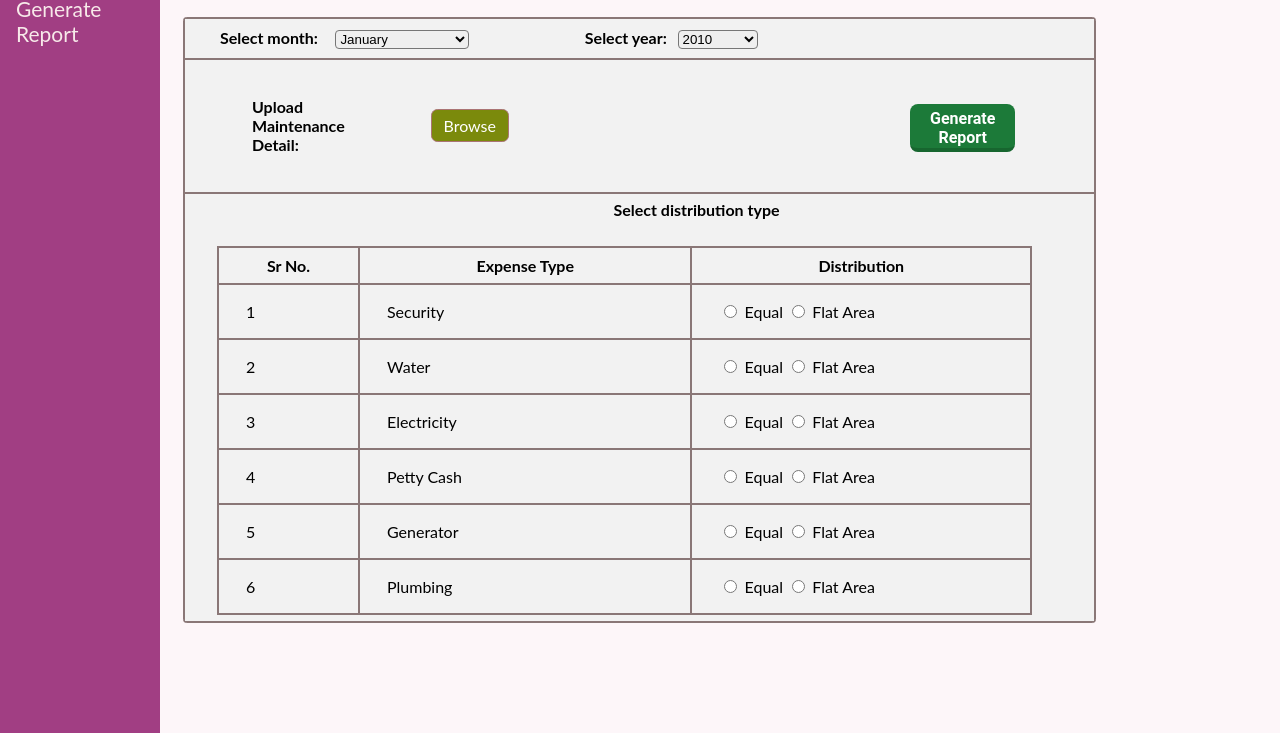
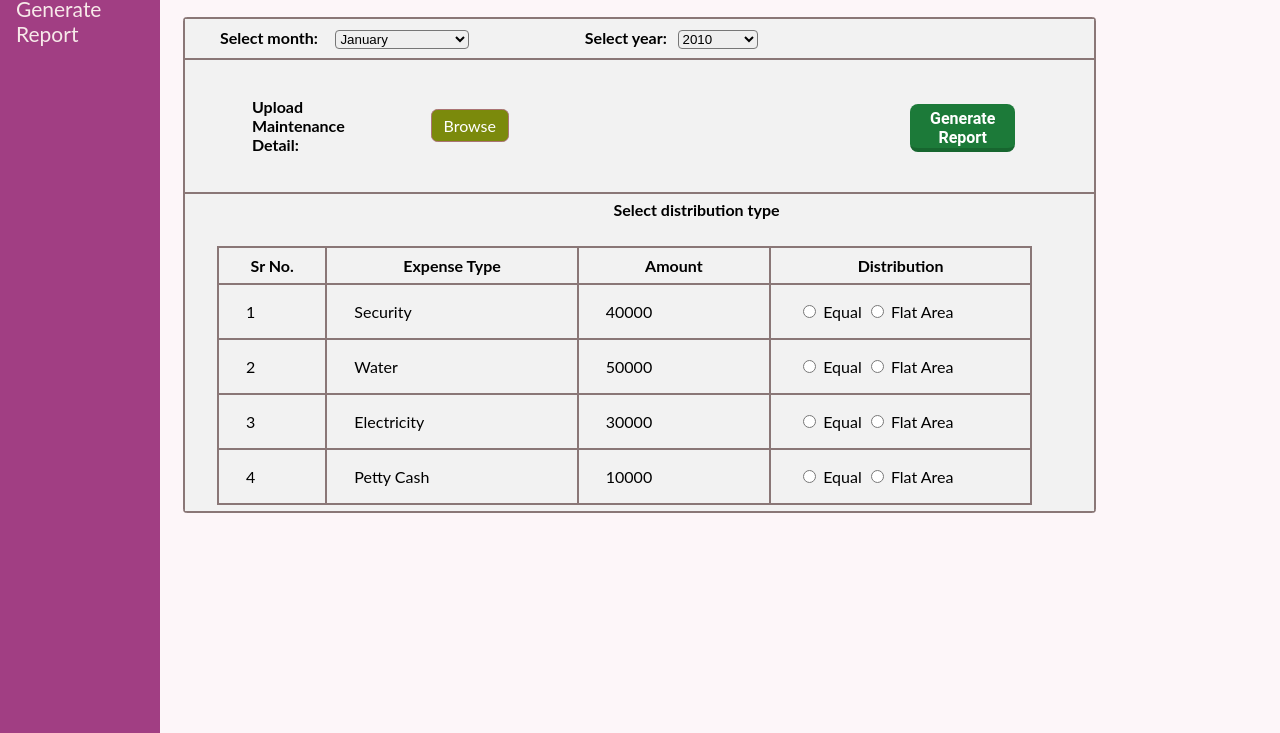
Before and after one commit to Amit9886/easymaintenance, a plain HTML site: page index.html in a window 1280 px wide. Shown: the part 67-800 px from the top of the page. Drawn offline with Linux system fonts and the light colour scheme.

Commit message:
updated index.html

```diff
--- a/index.html
+++ b/index.html
@@ -276,6 +276,7 @@
                 <thead id="distTypeHeader">
                   <th>Sr No.</th>
                   <th>Expense Type</th>
+                  <th>Amount</th>
                   <th>Distribution</th>
                 </thead>
               </tr>
@@ -285,6 +286,9 @@
                 </td>
                 <td>
                   <p>Security</p>
+                </td>
+                <td>
+                  <p>40000</p>
                 </td>
                 <td>
                   <input type="radio" id="distribution1" name="securityDistribution" value="equal">
@@ -301,6 +305,9 @@
                   <p>Water</p>
                 </td>
                 <td>
+                  <p>50000</p>
+                </td>
+                <td>
                   <input type="radio" id="distribution1" name="waterDistribution" value="equal">
                   <label for="distribution1">Equal</label>
                   <input type="radio" id="distribution2" name="waterDistribution" value="flatArea">
@@ -313,6 +320,9 @@
                 </td>
                 <td>
                   <p>Electricity</p>
+                </td>
+                <td>
+                  <p>30000</p>
                 </td>
                 <td>
                   <input type="radio" id="distribution1" name="electricityDistribution" value="equal">
@@ -329,37 +339,12 @@
                   <p>Petty Cash</p>
                 </td>
                 <td>
+                  <p>10000</p>
+                </td>
+                <td>
                   <input type="radio" id="distribution1" name="pettyCashDistribution" value="equal">
                   <label for="distribution1">Equal</label>
                   <input type="radio" id="distribution2" name="pettyCashDistribution" value="flatArea">
-                  <label for="distribution2">Flat Area</label><br>
-                </td>
-              </tr>
-              <tr>
-                <td>
-                  <p>5</p>
-                </td>
-                <td>
-                  <p>Generator</p>
-                </td>
-                <td>
-                  <input type="radio" id="distribution1" name="generatorDistribution" value="equal">
-                  <label for="distribution1">Equal</label>
-                  <input type="radio" id="distribution2" name="generatorDistribution" value="flatArea">
-                  <label for="distribution2">Flat Area</label><br>
-                </td>
-              </tr>
-              <tr>
-                <td>
-                  <p>6</p>
-                </td>
-                <td>
-                  <p>Plumbing</p>
-                </td>
-                <td>
-                  <input type="radio" id="distribution1" name="plumbingDistribution" value="equal">
-                  <label for="distribution1">Equal</label>
-                  <input type="radio" id="distribution2" name="plumbingDistribution" value="flatArea">
                   <label for="distribution2">Flat Area</label><br>
                 </td>
               </tr>
```
